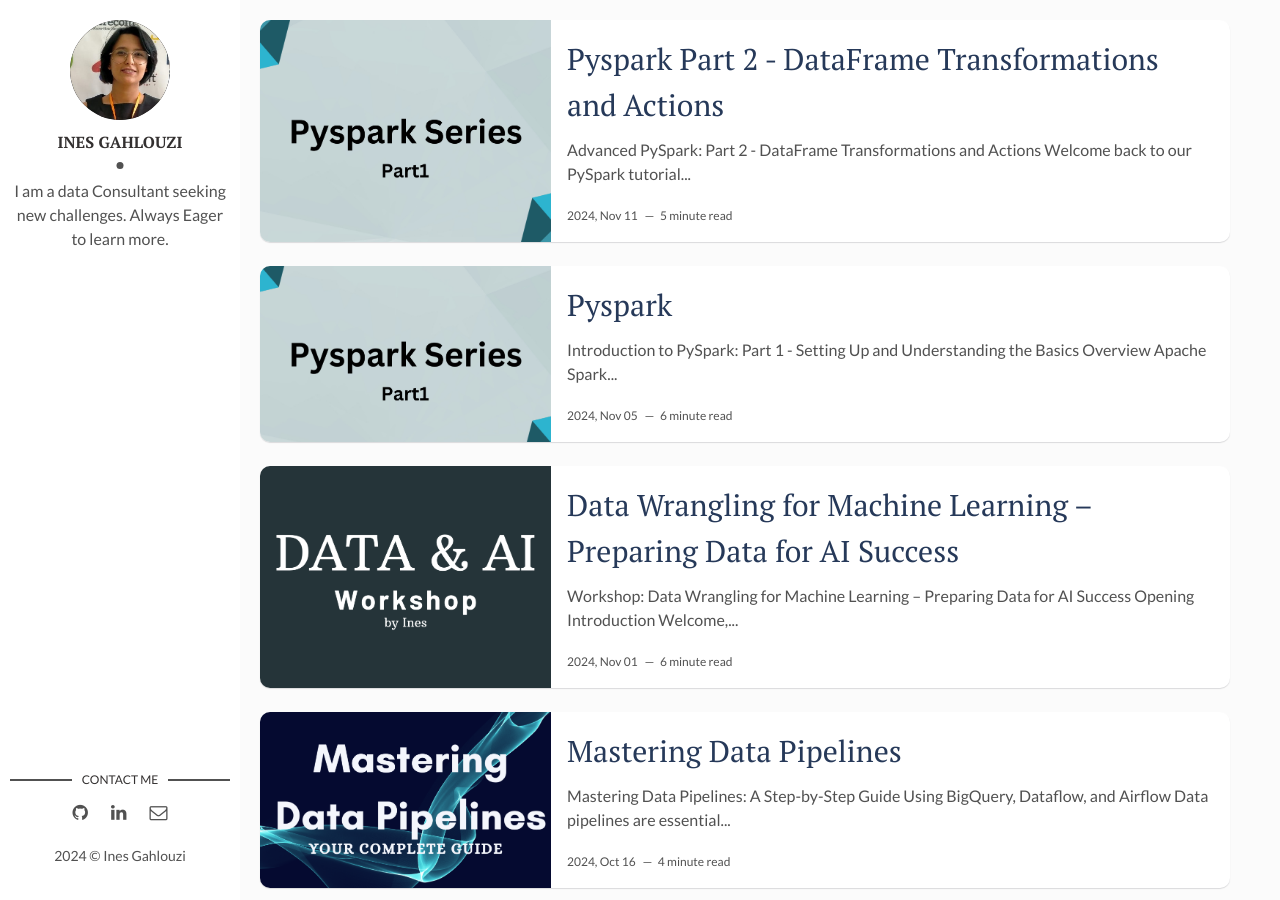
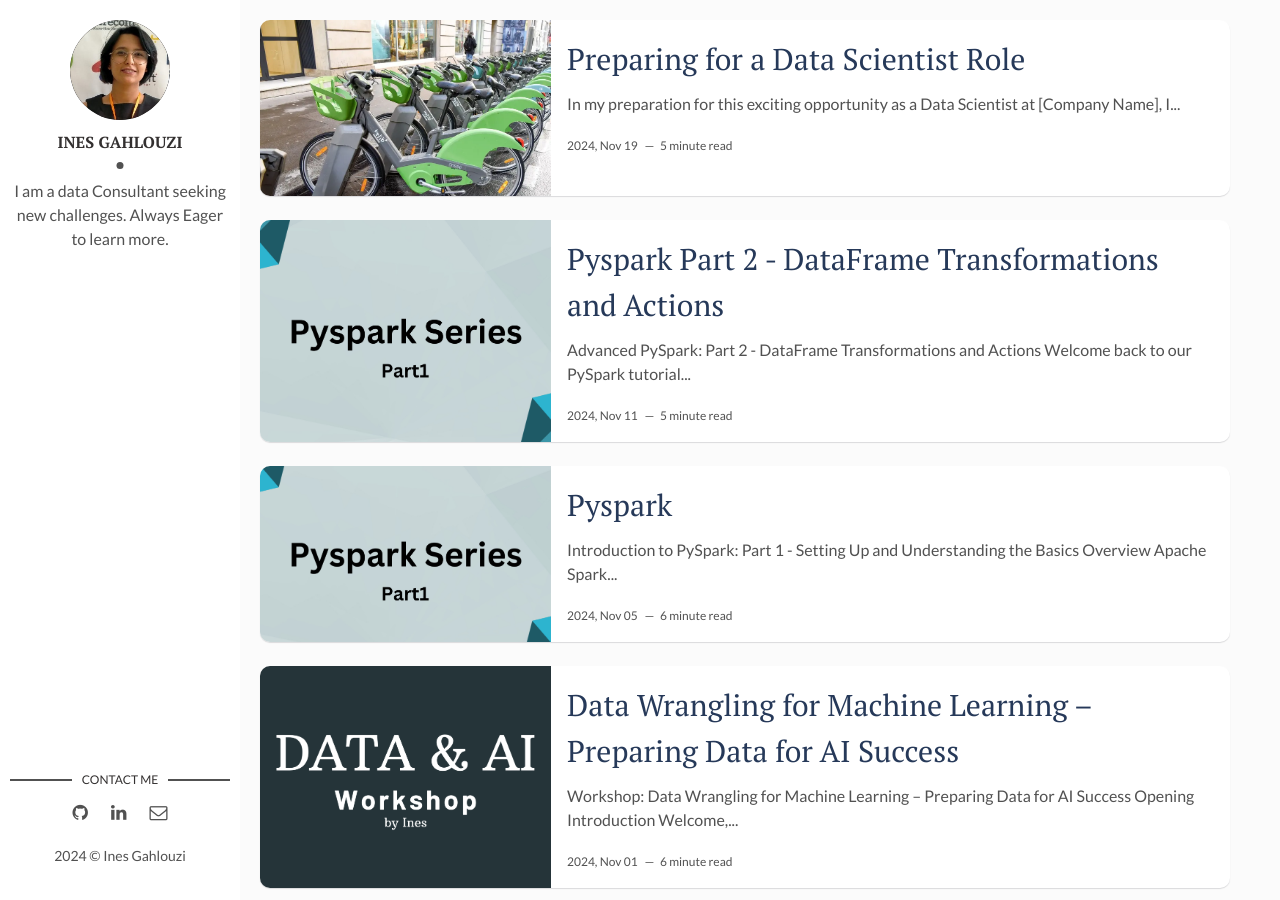
Before and after one commit to inesgh1/Ines-s-Blog, a Jekyll site: the page built from index.html, in a window 1280 px wide and 900 px high. Built offline with Jekyll 4.4.1, drawn with Linux system fonts in a browser that asks for light colours; the list of posts is cut into pages by our own code; some of the changed text lies outside the part shown.

Commit message:
Update 2024-11-15-PreparationforDataScientistRole.markdown

```diff
--- a/_posts/2024-11-15-PreparationforDataScientistRole.markdown
+++ b/_posts/2024-11-15-PreparationforDataScientistRole.markdown
@@ -1,7 +1,7 @@
 ---
 layout: post
 title: Preparing for a Data Scientist Role
-date: 2022-10-09
+date: 2024-11-19
 description: C'est un projet qui etait proposé comme etant un test technique pour le poste stagiaire data scientist
 img: velib.png # Add image post (optional)
 tags: [Programming,K-means,machine learning,interview,data science] # add tag
```
